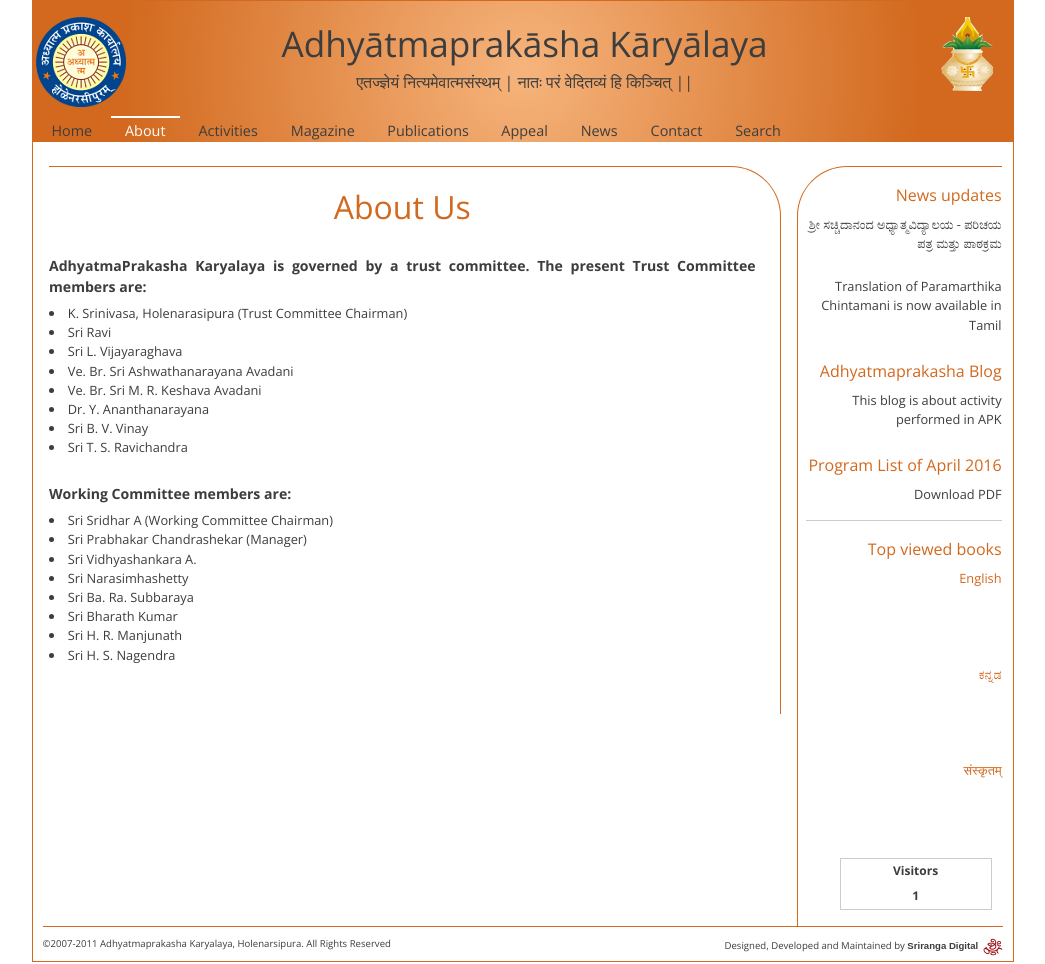
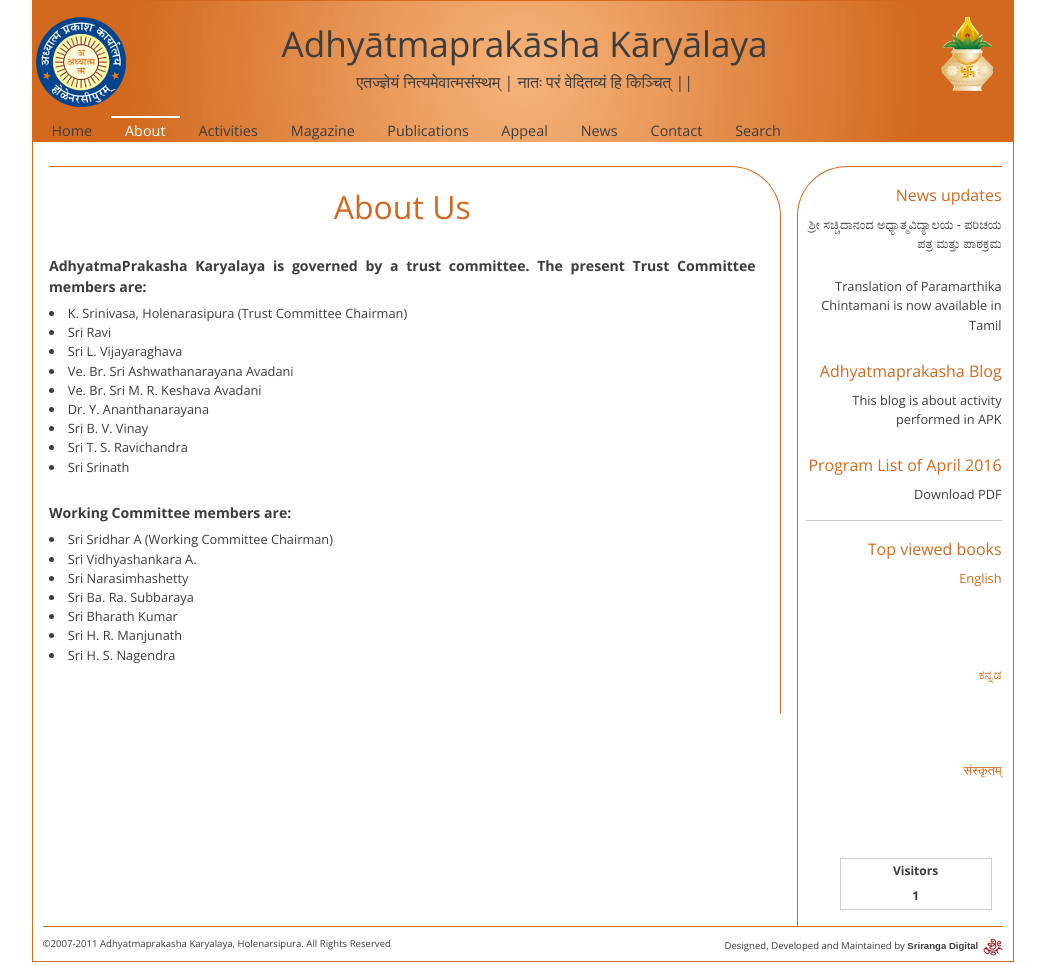
Before and after one commit to SrirangaDigital/Adhyatmaprakasha, a PHP site: page /php/about.php in a window 1280 px wide. Shown: the whole page, without its empty margins (117-1162 px from the left). Run offline with PHP 8.4, Linux system fonts and the light colour scheme; the visitor is signed in with stand-in values (Sample User, id 1); data comes from the database, SQL or seed files in the repository; data that the repository does not hold is empty.

Commit message:
about page updated

```diff
--- a/php/about.php
+++ b/php/about.php
@@ -60,13 +60,13 @@
 					<li>Dr. Y. Ananthanarayana</li>
 					<li>Sri B. V. Vinay</li>
 					<li>Sri T. S. Ravichandra</li>
+					<li>Sri Srinath</li>
 				</ul>
 			</div>
 			<div class="list">
 				<p class="work-cmt">Working Committee members are:</p>
 				<ul>
 					<li>Sri Sridhar A (Working Committee Chairman)</li>
-					<li>Sri Prabhakar Chandrashekar (Manager)</li>
 					<li>Sri Vidhyashankara A.</li>
 					<li>Sri Narasimhashetty</li>
 					<li>Sri Ba. Ra. Subbaraya</li>
```
